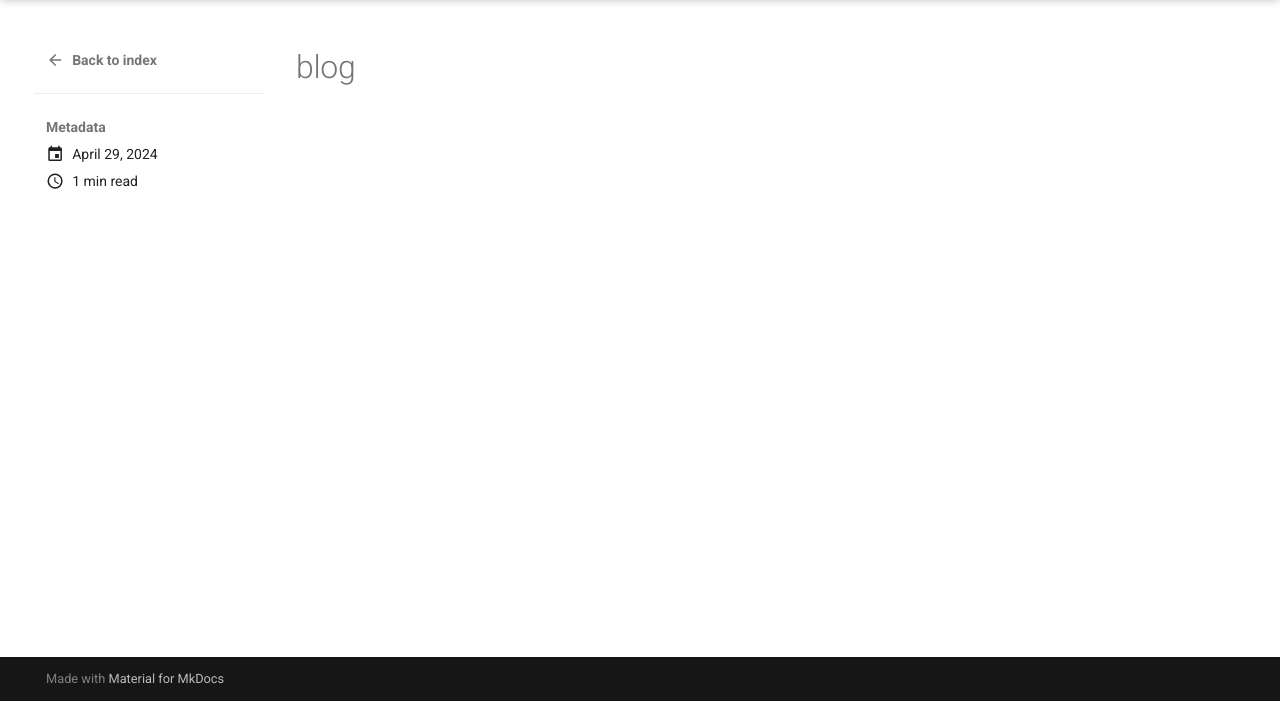
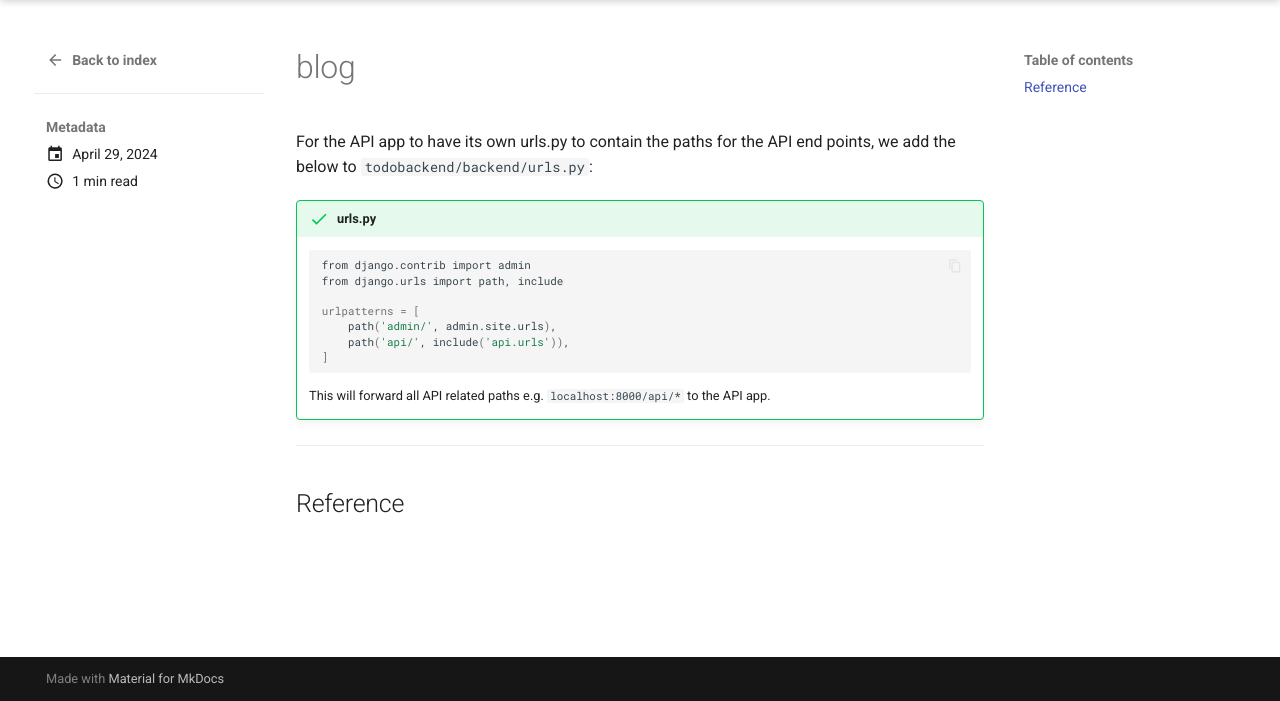
Before and after one commit to itsmebishow/itsmebishow.github.io, a plain HTML site: page blog/2024/04/29/blog/index.html in a window 1280 px wide. Shown: the part 99-800 px from the top of the page. Drawn offline with Linux system fonts and the light colour scheme.

Commit message:
Deployed d680529 with MkDocs version: 1.6.0

```diff
--- a/blog/2024/04/29/blog/index.html
+++ b/blog/2024/04/29/blog/index.html
@@ -1514,6 +1514,23 @@
 
 
 
+
+    <label class="md-nav__title" for="__toc">
+      <span class="md-nav__icon md-icon"></span>
+      Table of contents
+    </label>
+    <ul class="md-nav__list" data-md-component="toc" data-md-scrollfix>
+
+        <li class="md-nav__item">
+  <a href="#reference" class="md-nav__link">
+    <span class="md-ellipsis">
+      Reference
+    </span>
+  </a>
+
+</li>
+
+    </ul>
 
 </nav>
                   </div>
@@ -1582,7 +1599,25 @@
 
 
 
-<h1 id="blog">blog</h1>
+<div><h1 id="blog">blog</h1>
+<p>For the API app to have its own urls.py to contain the paths for the API end points, we add the below to
+<code>todobackend/backend/urls.py</code>:</p>
+<!-- more -->
+
+<div class="admonition success">
+<p class="admonition-title">urls.py</p>
+<div class="language-bash highlight"><pre><span></span><code><span id="__span-0-1"><a id="__codelineno-0-1" name="__codelineno-0-1" href="#__codelineno-0-1"></a>from<span class="w"> </span>django.contrib<span class="w"> </span>import<span class="w"> </span>admin
+</span><span id="__span-0-2"><a id="__codelineno-0-2" name="__codelineno-0-2" href="#__codelineno-0-2"></a>from<span class="w"> </span>django.urls<span class="w"> </span>import<span class="w"> </span>path,<span class="w"> </span>include
+</span><span id="__span-0-3"><a id="__codelineno-0-3" name="__codelineno-0-3" href="#__codelineno-0-3"></a>
+</span><span id="__span-0-4"><a id="__codelineno-0-4" name="__codelineno-0-4" href="#__codelineno-0-4"></a><span class="nv">urlpatterns</span><span class="w"> </span><span class="o">=</span><span class="w"> </span><span class="o">[</span>
+</span><span id="__span-0-5"><a id="__codelineno-0-5" name="__codelineno-0-5" href="#__codelineno-0-5"></a><span class="w">    </span>path<span class="o">(</span><span class="s1">'admin/'</span>,<span class="w"> </span>admin.site.urls<span class="o">)</span>,
+</span><span id="__span-0-6"><a id="__codelineno-0-6" name="__codelineno-0-6" href="#__codelineno-0-6"></a><span class="w">    </span>path<span class="o">(</span><span class="s1">'api/'</span>,<span class="w"> </span>include<span class="o">(</span><span class="s1">'api.urls'</span><span class="o">))</span>,
+</span><span id="__span-0-7"><a id="__codelineno-0-7" name="__codelineno-0-7" href="#__codelineno-0-7"></a><span class="o">]</span>
+</span></code></pre></div>
+<p>This will forward all API related paths e.g. <code>localhost:8000/api/*</code> to the API app.</p>
+</div>
+<hr>
+<h2 id="reference">Reference</h2></div>
 
 
 
```
Also changed, not shown: blog/archive/2024/index.html (+9 -0 lines), blog/index.html (+9 -0 lines).
